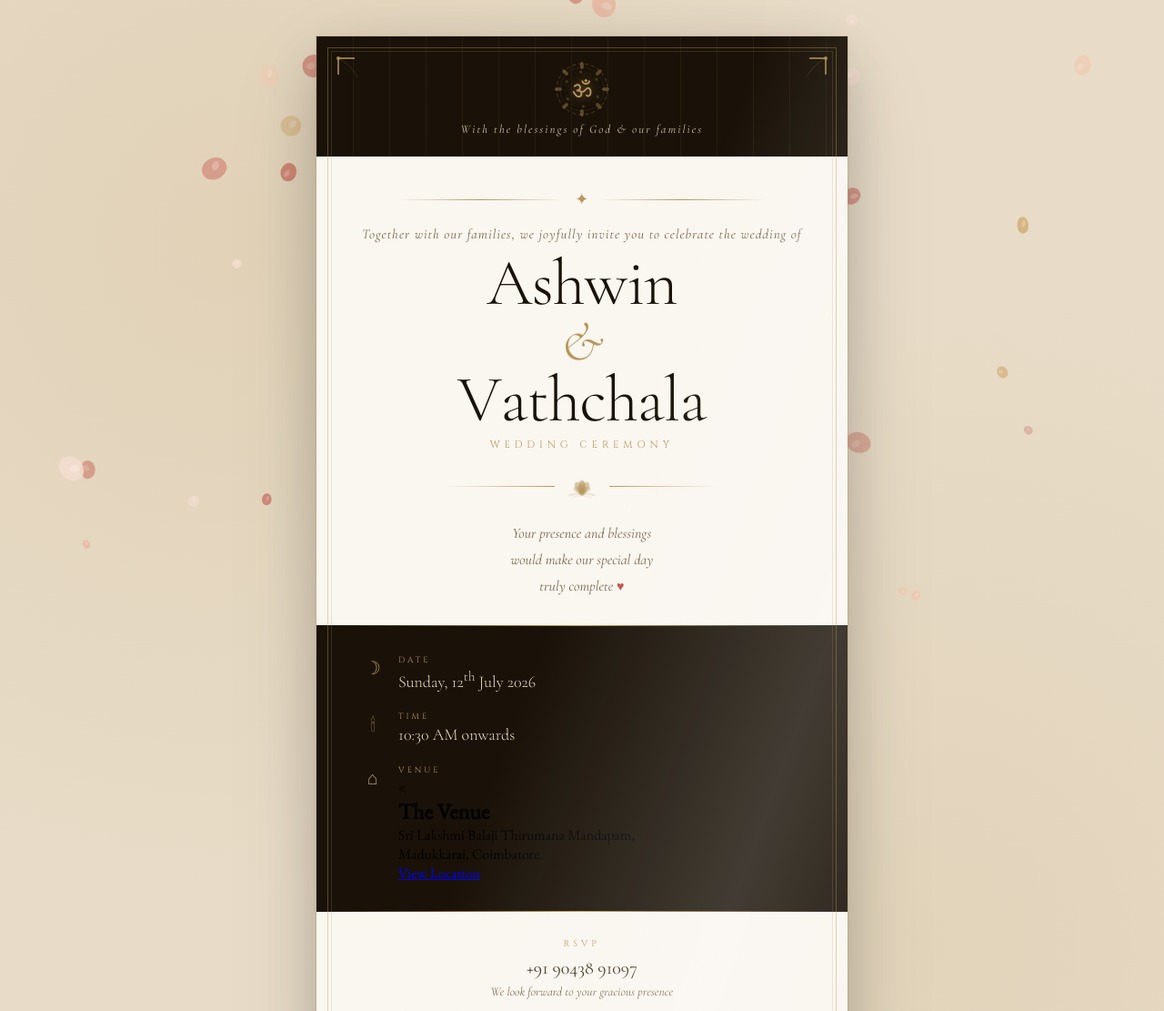
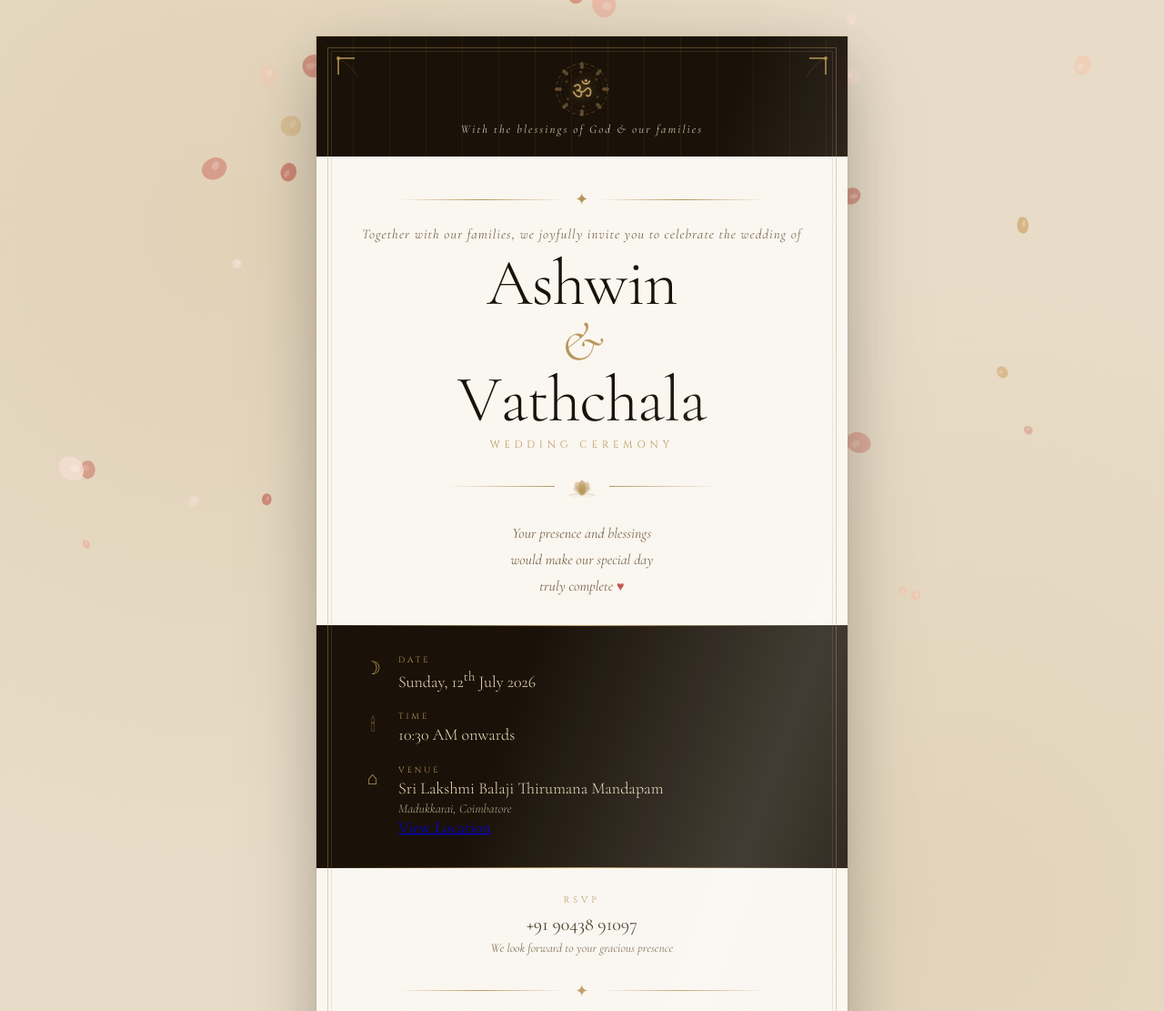
Before and after one commit to Ashwin-madhav/AV_wedding_12thJuly26, a plain HTML site: page index.html in a window 1280 px wide. Shown: the top 1111 px of the page at 91% size. Drawn offline with nearby package versions, Linux system fonts and the light colour scheme.

Commit message:
Update index.html

```diff
--- a/index.html
+++ b/index.html
@@ -452,16 +452,13 @@
           <div class="detail-icon">⌂</div>
           <div class="detail-content">
             <span class="detail-label">Venue</span>
-            <<div class="text-center md:text-left">
-                    <h2 class="serif text-4xl mb-6 text-sage italic">The Venue</h2>
-                    <p class="serif text-xl mb-6 leading-relaxed">
-                        Sri Lakshmi Balaji Thirumana Mandapam,<br>
-                        Madukkarai, Coimbatore.
-                    </p>
-                    <a href="https://maps.app.goo.gl/wRWfttmKGqMjPZiU8" target="_blank" class="inline-block border border-gold px-10 py-3 text-[10px] uppercase tracking-[0.3em] text-gold hover:bg-gold hover:text-white transition-all duration-500">
+            <div class="detail-value">
+              Sri Lakshmi Balaji Thirumana Mandapam
+              <small>Madukkarai, Coimbatore</small>
+              <a href="https://maps.app.goo.gl/wRWfttmKGqMjPZiU8" target="_blank" class="inline-block border border-gold px-10 py-3 text-[10px] uppercase tracking-[0.3em] text-gold hover:bg-gold hover:text-white transition-all duration-500">
                         View Location
                     </a>
-                </div>
+            </div>
           </div>
         </div>
       </div>
```
